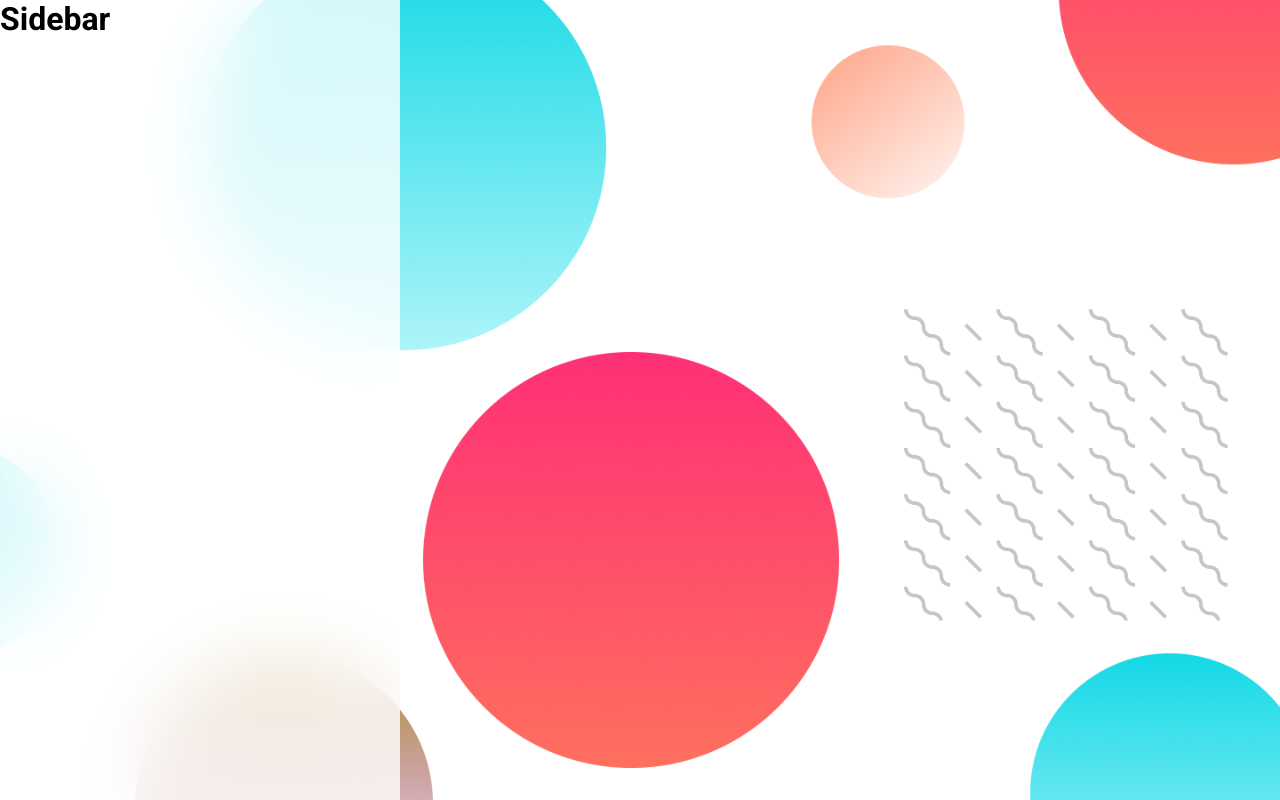
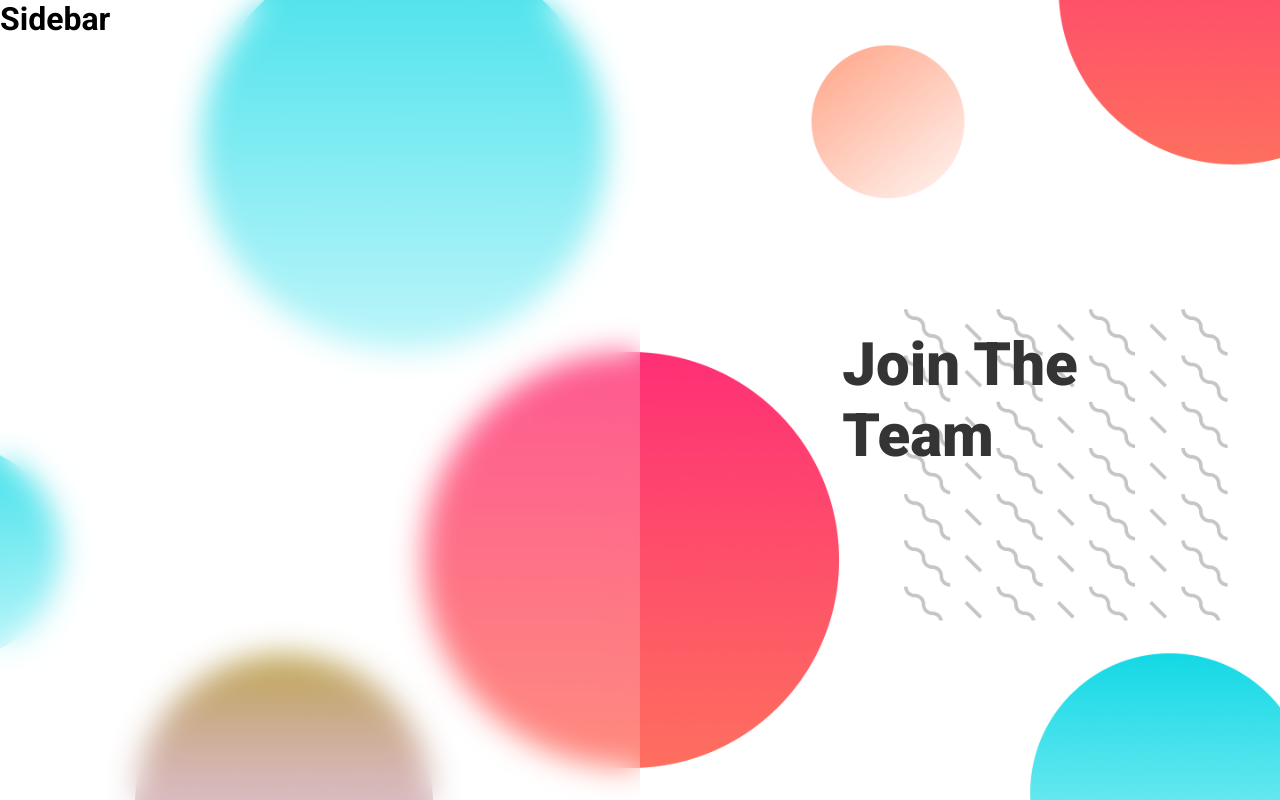
Before and after one commit to HristijanGjorgjioski/GoCorona-Design, a React (Create React App) app: page / in a window 1280 px wide. Built offline with nearby package versions, Linux system fonts and the light colour scheme.

Commit message:
Adding media queries for responsivnes

```diff
--- a/src/components/Main/Main.jsx
+++ b/src/components/Main/Main.jsx
@@ -1,11 +1,30 @@
 import React from 'react'
+import styled from 'styled-components'
 
 const Main = () => {
     return (
-        <div>
-
-        </div>
+        <Container>
+            <h1>Join The <br /> Team</h1>
+        </Container>
     )
 }
 
+const Container = styled.div`
+    width: 100%;
+    height: 100%;
+    display: flex;
+    justify-content: center;
+    align-items: center;
+
+    h1 {
+        font-size: 60px;
+        font-weight: 900;
+        color: #343434;
+    }
+
+    @media (max-width: 760px) {
+        display: none;
+    }
+`
+
 export default Main
--- a/src/components/SideBar/Sidebar.jsx
+++ b/src/components/SideBar/Sidebar.jsx
@@ -10,10 +10,14 @@ const Sidebar = () => {
 }
 
 const Container = styled.div`
-    min-width: 400px;
-    backdrop-filter: blur(35px);
-    background-color: rgb(255, 255, 255, 0.8);
+    width: 100%;
     height: 100%;
+    backdrop-filter: blur(15px);
+    background-color: rgb(255, 255, 255, 0.2);
+
+    @media (max-width: 650px) {
+
+    }
 `;
 
 export default Sidebar
```
